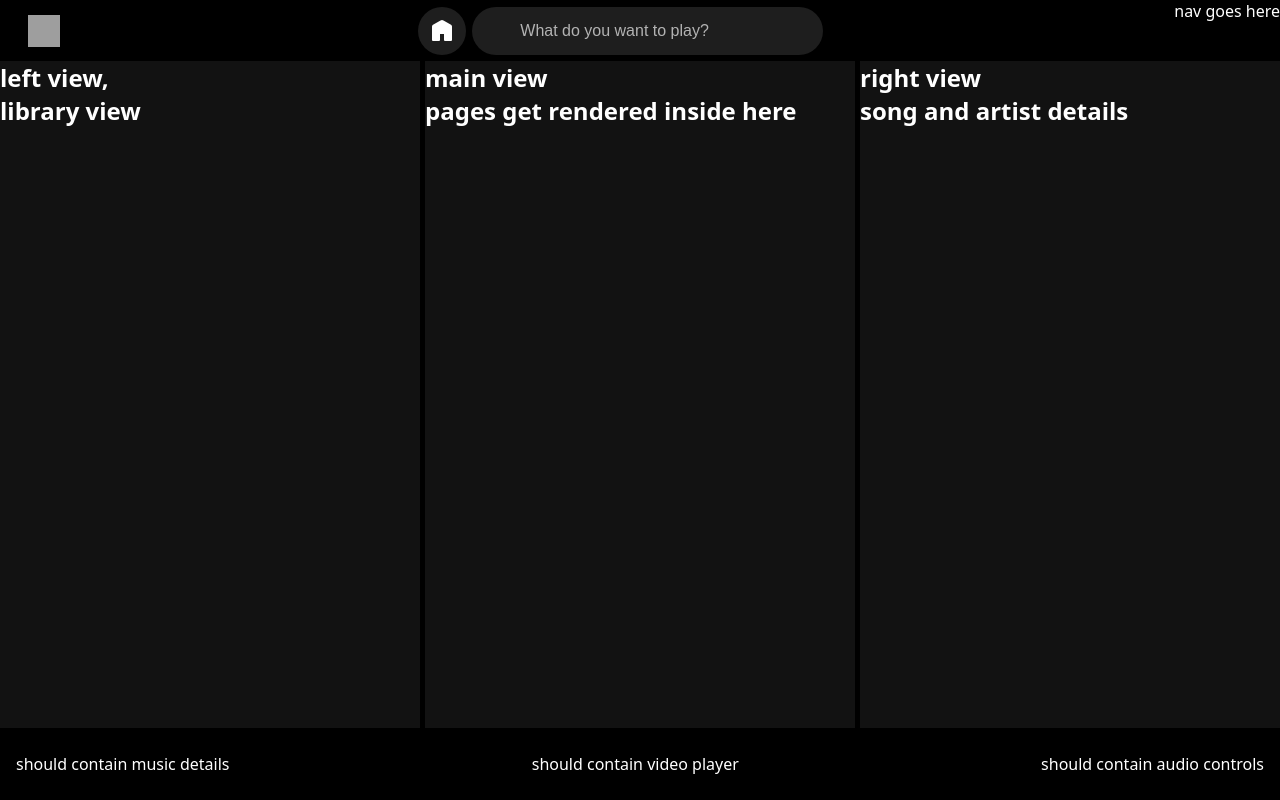
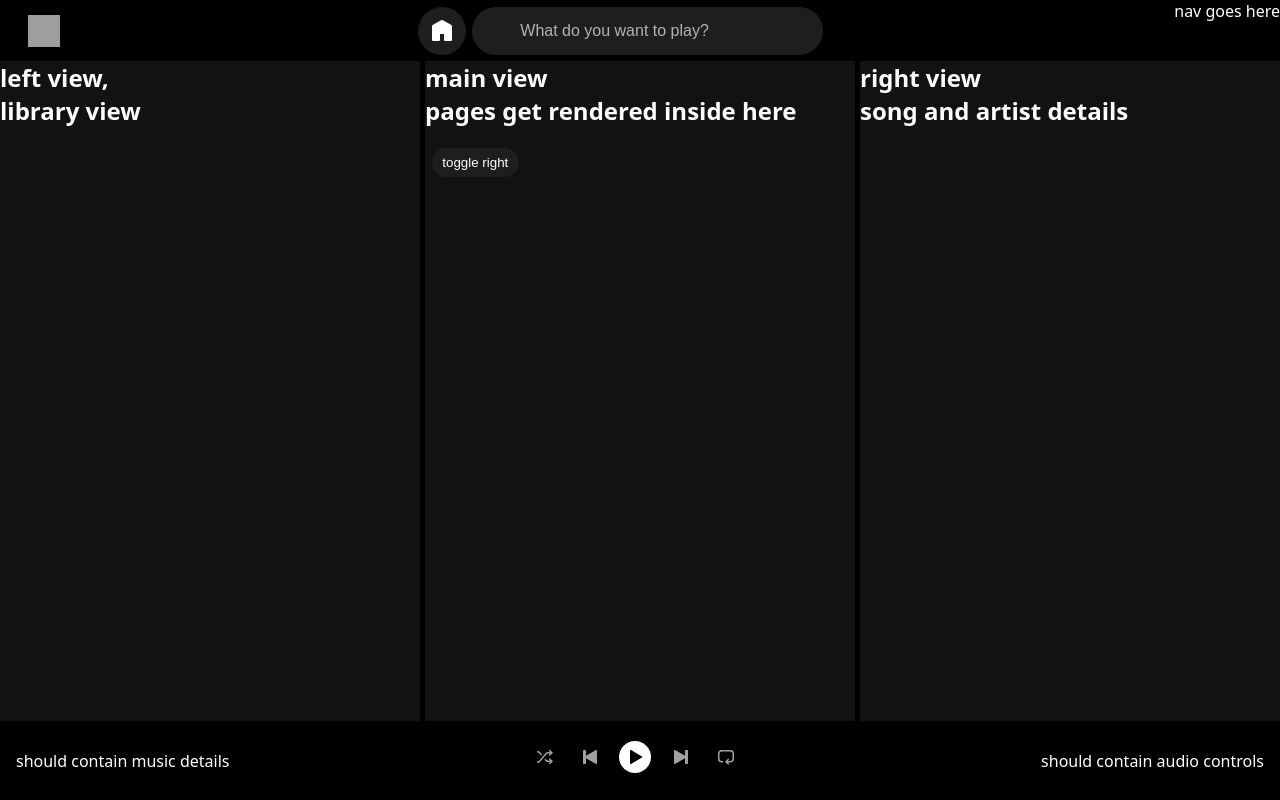
Before and after one commit to veritasx01/audion, a React (Vite) app: page / in a window 1280 px wide. Built offline with nearby package versions, Linux system fonts and the light colour scheme; grey boxes are pictures that could not be loaded.

Commit message:
player controls

```diff
--- a/src/assets/styles/basics/helpers.css
+++ b/src/assets/styles/basics/helpers.css
@@ -29,6 +29,21 @@
   transform: scale(1);
 }
 
+.size-16 {
+  width: 16px;
+  height: 16px;
+}
+
+.size-24 {
+  width: 24px;
+  height: 24px;
+}
+
+.size-32 {
+  width: 32px;
+  height: 32px;
+}
+
 .two-cols {
   grid-template-columns: minmax(284px, 26.25rem) 1fr;
 }
--- /dev/null
+++ b/src/assets/styles/cmps/PlayerControls.css
@@ -0,0 +1,38 @@
+.controls-container {
+  flex-flow: row nowrap;
+  margin-bottom: 8px;
+  gap: 0px;
+}
+
+.player-button {
+  width: 32px;
+  height: 32px;
+  border-radius: 50%;
+  padding: 0;
+  background: white;
+  display: flex;
+  align-items: center;
+  justify-content: center;
+  border: none;
+  cursor: pointer;
+  & svg {
+    transition: background-color 0.2s ease-in-out, color 0.2s ease-in-out;
+  }
+}
+
+.player-button:hover {
+  background: white;
+}
+
+.smaller-button {
+  width: 32px;
+  height: 32px;
+  padding: 8px;
+  background: black;
+}
+.smaller-button:hover {
+  background: black;
+}
+.smaller-button svg:hover {
+  fill: white;
+}
--- a/src/assets/styles/main.css
+++ b/src/assets/styles/main.css
@@ -15,3 +15,4 @@
 @import "cmps/UserMsg";
 @import "cmps/HomeButton";
 @import "cmps/SearchBar";
+@import "cmps/PlayerControls.css"
--- a/src/cmps/AppFooter.jsx
+++ b/src/cmps/AppFooter.jsx
@@ -1,9 +1,11 @@
+import { PlayerControls } from "./PlayerControls";
+
 export function AppFooter() {
 
   return (
     <footer className="app-footer full">
       <p>should contain music details</p>
-      <p>should contain video player</p>
+      <PlayerControls></PlayerControls>
       <p>should contain audio controls</p>
     </footer>
   );
--- a/src/cmps/HomeButton.jsx
+++ b/src/cmps/HomeButton.jsx
@@ -11,14 +11,8 @@ export function HomeButton() {
   if (path === "/") {
     return (
       <button className="home-button hov-enlarge">
-        <span style={{ height: "24px", width: "24px" }}>
-          <svg
-            data-encore-id="icon"
-            role="img"
-            aria-hidden="true"
-            viewBox="0 0 24 24"
-            fill="white"
-          >
+        <span className="size-24">
+          <svg aria-hidden="true" viewBox="0 0 24 24" fill="white">
             <path d="M13.5 1.515a3 3 0 0 0-3 0L3 5.845a2 2 0 0 0-1 1.732V21a1 1 0 0 0 1 1h6a1 1 0 0 0 1-1v-6h4v6a1 1 0 0 0 1 1h6a1 1 0 0 0 1-1V7.577a2 2 0 0 0-1-1.732z"></path>
           </svg>
         </span>
@@ -28,14 +22,8 @@ export function HomeButton() {
 
   return (
     <button className="home-button hov-enlarge" onClick={goHome}>
-      <span style={{ height: "24px", width: "24px" }}>
-        <svg
-          data-encore-id="icon"
-          role="img"
-          aria-hidden="true"
-          viewBox="0 0 24 24"
-          fill="#a0a0a0"
-        >
+      <span className="size-24">
+        <svg aria-hidden="true" viewBox="0 0 24 24" fill="#a0a0a0">
           <path d="M12.5 3.247a1 1 0 0 0-1 0L4 7.577V20h4.5v-6a1 1 0 0 1 1-1h5a1 1 0 0 1 1 1v6H20V7.577zm-2-1.732a3 3 0 0 1 3 0l7.5 4.33a2 2 0 0 1 1 1.732V21a1 1 0 0 1-1 1h-6.5a1 1 0 0 1-1-1v-6h-3v6a1 1 0 0 1-1 1H3a1 1 0 0 1-1-1V7.577a2 2 0 0 1 1-1.732z"></path>
         </svg>
       </span>
--- /dev/null
+++ b/src/cmps/PlayerControls.jsx
@@ -0,0 +1,47 @@
+export function PlayerControls() {
+  return (
+    <div className="controls-container flex align-center">
+      {/* shuffle button */}
+      <button className="smaller-button hov-enlarge">
+        <span className="size-16" aria-hidden="true">
+          <svg aria-hidden="true" viewBox="0 0 16 16" fill="#a0a0a0">
+            <path d="M13.151.922a.75.75 0 1 0-1.06 1.06L13.109 3H11.16a3.75 3.75 0 0 0-2.873 1.34l-6.173 7.356A2.25 2.25 0 0 1 .39 12.5H0V14h.391a3.75 3.75 0 0 0 2.873-1.34l6.173-7.356a2.25 2.25 0 0 1 1.724-.804h1.947l-1.017 1.018a.75.75 0 0 0 1.06 1.06L15.98 3.75zM.391 3.5H0V2h.391c1.109 0 2.16.49 2.873 1.34L4.89 5.277l-.979 1.167-1.796-2.14A2.25 2.25 0 0 0 .39 3.5z"></path>
+            <path d="m7.5 10.723.98-1.167.957 1.14a2.25 2.25 0 0 0 1.724.804h1.947l-1.017-1.018a.75.75 0 1 1 1.06-1.06l2.829 2.828-2.829 2.828a.75.75 0 1 1-1.06-1.06L13.109 13H11.16a3.75 3.75 0 0 1-2.873-1.34l-.787-.938z"></path>
+          </svg>
+        </span>
+      </button>
+      {/* previous button */}
+      <button className="smaller-button">
+        <span className="size-16" aria-hidden="true">
+          <svg aria-hidden="true" viewBox="0 0 16 16" fill="#a0a0a0">
+            <path d="M3.3 1a.7.7 0 0 1 .7.7v5.15l9.95-5.744a.7.7 0 0 1 1.05.606v12.575a.7.7 0 0 1-1.05.607L4 9.149V14.3a.7.7 0 0 1-.7.7H1.7a.7.7 0 0 1-.7-.7V1.7a.7.7 0 0 1 .7-.7z"></path>
+          </svg>
+        </span>
+      </button>
+      {/* play song button */}
+      <button className="player-button hov-enlarge">
+        <span className="size-16" aria-hidden="true">
+          <svg aria-hidden="true" viewBox="0 0 16 16" fill="black">
+            <path d="M3 1.713a.7.7 0 0 1 1.05-.607l10.89 6.288a.7.7 0 0 1 0 1.212L4.05 14.894A.7.7 0 0 1 3 14.288z"></path>
+          </svg>
+        </span>
+      </button>
+      {/* next button */}
+      <button className="smaller-button">
+        <span className="size-16" aria-hidden="true">
+          <svg aria-hidden="true" viewBox="0 0 16 16" fill="#a0a0a0">
+            <path d="M12.7 1a.7.7 0 0 0-.7.7v5.15L2.05 1.107A.7.7 0 0 0 1 1.712v12.575a.7.7 0 0 0 1.05.607L12 9.149V14.3a.7.7 0 0 0 .7.7h1.6a.7.7 0 0 0 .7-.7V1.7a.7.7 0 0 0-.7-.7z"></path>
+          </svg>
+        </span>
+      </button>
+      {/* enable repeat button */}
+      <button className="smaller-button">
+        <span className="size-16" aria-hidden="true">
+          <svg aria-hidden="true" viewBox="0 0 16 16" fill="#a0a0a0">
+            <path d="M0 4.75A3.75 3.75 0 0 1 3.75 1h8.5A3.75 3.75 0 0 1 16 4.75v5a3.75 3.75 0 0 1-3.75 3.75H9.81l1.018 1.018a.75.75 0 1 1-1.06 1.06L6.939 12.75l2.829-2.828a.75.75 0 1 1 1.06 1.06L9.811 12h2.439a2.25 2.25 0 0 0 2.25-2.25v-5a2.25 2.25 0 0 0-2.25-2.25h-8.5A2.25 2.25 0 0 0 1.5 4.75v5A2.25 2.25 0 0 0 3.75 12H5v1.5H3.75A3.75 3.75 0 0 1 0 9.75z"></path>
+          </svg>
+        </span>
+      </button>
+    </div>
+  );
+}
--- a/src/pages/HomePage.jsx
+++ b/src/pages/HomePage.jsx
@@ -1,6 +1,14 @@
+import { useState } from "react";
+
 export function HomePage() {
+  const [nowPlayingbar, setnowPlayingbar] = useState(true);
+  const twoCols = nowPlayingbar
+    ? {}
+    : { gridTemplateColumns: "minmax(284px, 26.25rem) 1fr" };
+  const isHidden = nowPlayingbar ? {} : { display: "none" };
+
   return (
-    <section className="home">
+    <section className="home" style={twoCols}>
       <div className="library-view">
         <h1>
           left view,
@@ -14,8 +22,9 @@ export function HomePage() {
           <br />
           pages get rendered inside here
         </h1>
+        <button onClick={() => setnowPlayingbar((p) => !p)}>toggle right</button>
       </div>
-      <div className="song-view">
+      <div className="song-view" style={isHidden}>
         <h1>
           right view
           <br />
```
